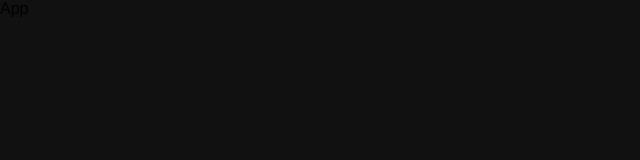
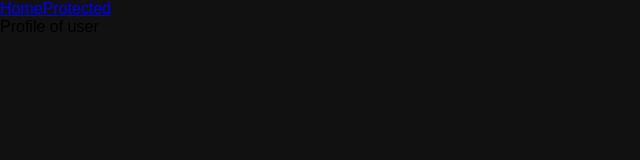
Before and after one commit to Lexeor/qr-restorator-manager, a React (Create React App) app: page /protected in a window 1280 px wide. Shown: the top 160 px of the page, without its empty margins (0-640 px from the left). Built offline with nearby package versions, Linux system fonts and the light colour scheme.

Commit message:
add simple navbar with routing

```diff
--- a/src/App.tsx
+++ b/src/App.tsx
@@ -1,10 +1,17 @@
-
+import { Route, Routes } from "react-router-dom";
+import Navbar from "./components/Navbar";
+import Home from "./components/Home";
+import Profile from "./components/Profile";
 
 function App() {
   return (
-    <div className="App">
-      App
-    </div>
+    <>
+      <Navbar />
+      <Routes>
+        <Route path="/" element={<Home />} />
+        <Route path="/protected" element={<Profile />} />
+      </Routes>
+    </>
   );
 }
 
--- a/src/app/store.ts
+++ b/src/app/store.ts
@@ -1,5 +1,6 @@
 import { configureStore } from "@reduxjs/toolkit";
 import userReducer from "./features/user/userReducer";
+import { TypedUseSelectorHook, useSelector } from "react-redux";
 
 export const store = configureStore({
   reducer: {
@@ -10,3 +11,6 @@ export const store = configureStore({
 // Infer the `RootState` and `AppDispatch` types from the store itself
 export type RootState = ReturnType<typeof store.getState>;
 export type AppDispatch = typeof store.dispatch;
+
+// Custom useSelector hook for our store
+export const useAppSelector: TypedUseSelectorHook<RootState> = useSelector;
--- /dev/null
+++ b/src/components/Home.tsx
@@ -0,0 +1,9 @@
+import React from "react";
+
+type Props = {};
+
+function Home({}: Props) {
+  return <div>Home</div>;
+}
+
+export default Home;
--- /dev/null
+++ b/src/components/Navbar.tsx
@@ -0,0 +1,15 @@
+import React from "react";
+import { NavLink } from "react-router-dom";
+
+type Props = {};
+
+function Navbar({}: Props) {
+  return (
+    <nav className="primary-nav">
+      <NavLink to="/">Home</NavLink>
+      <NavLink to="/protected">Protected</NavLink>
+    </nav>
+  );
+}
+
+export default Navbar;
--- /dev/null
+++ b/src/components/Profile.tsx
@@ -0,0 +1,12 @@
+import React from "react";
+import { useAppSelector } from "../app/store";
+
+type Props = {};
+
+function Profile({}: Props) {
+  const userName = useAppSelector((state) => state.user.name);
+
+  return <div>Profile of user {userName}</div>;
+}
+
+export default Profile;
```
Also changed, not shown: src/components/Login.tsx (added, +9 -0 lines).
